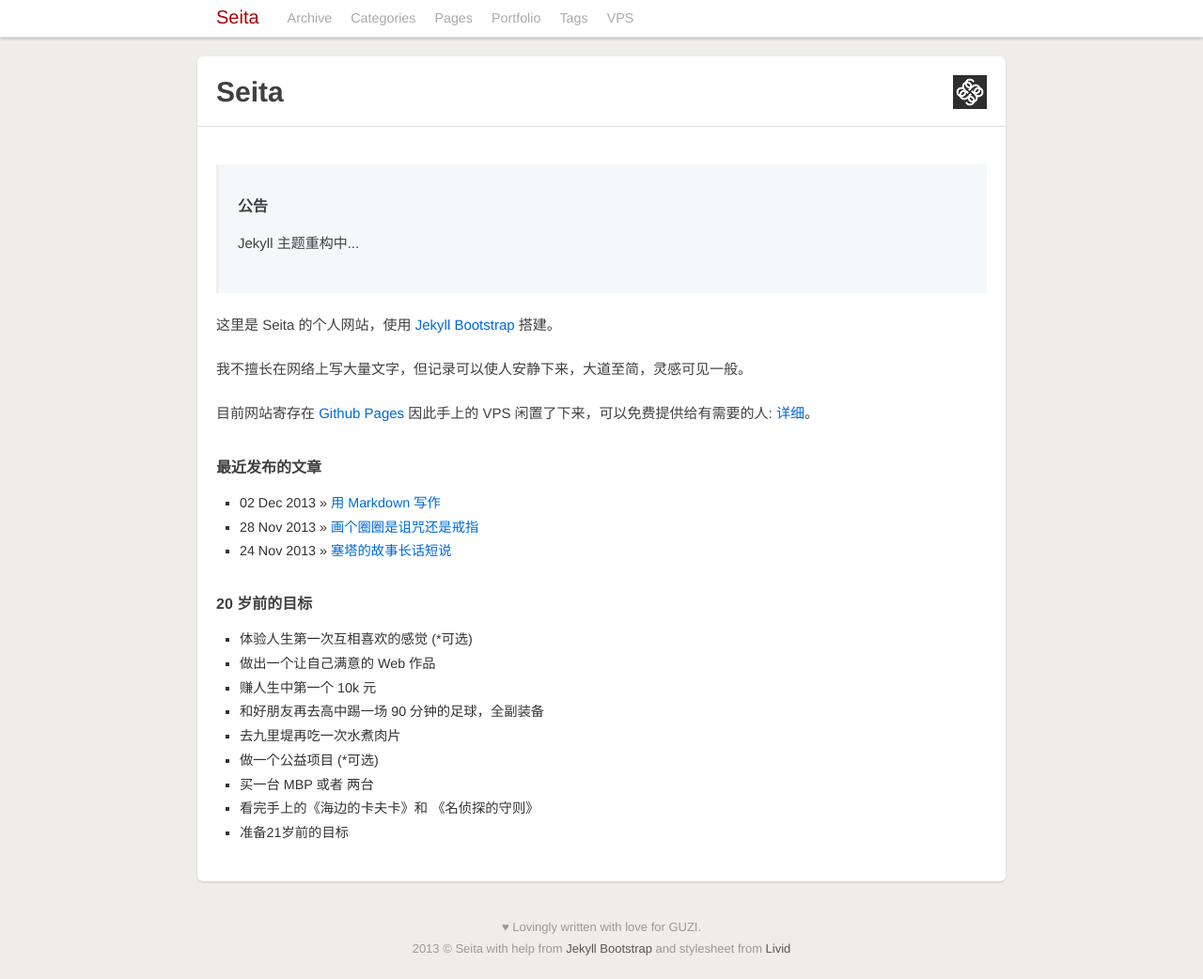
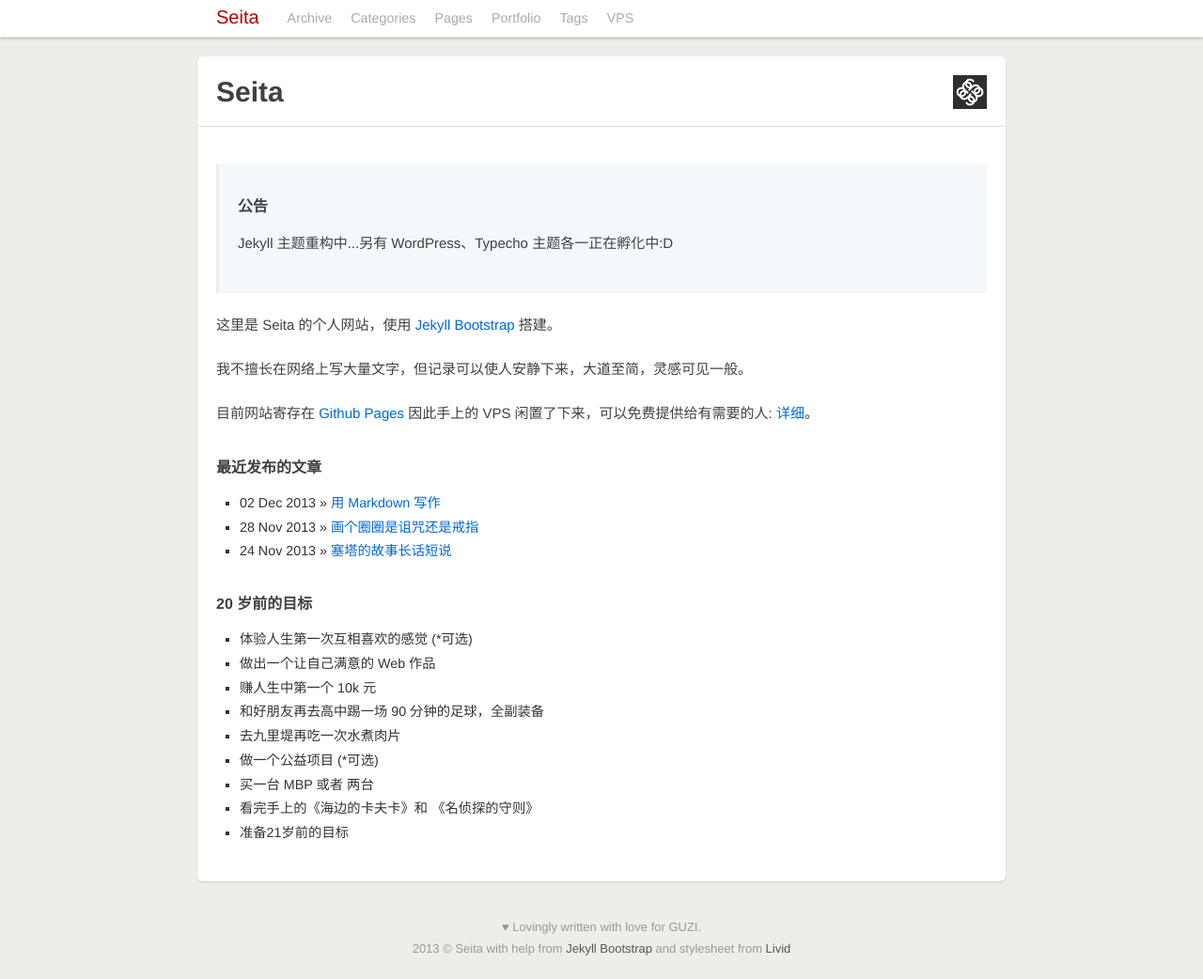
Before and after one commit to seitazen/seitazen.github.io, a Jekyll site: the page built from index.md, in a window 1280 px wide and 1042 px high. Shown: the whole window at 94% size. Built offline with Jekyll 4.4.1, drawn with Linux system fonts in a browser that asks for light colours; comment, search, counter and statistics services are not loaded.

Commit message:
Updated index.md

```diff
--- a/index.md
+++ b/index.md
@@ -9,7 +9,7 @@ published: true
 {% include JB/setup %}
 
 <div class="bs-callout bs-callout-info">
-<h4>公告</h4><p>Jekyll 主题重构中...</p>
+<h4>公告</h4><p>Jekyll 主题重构中...另有 WordPress、Typecho 主题各一正在孵化中:D</p>
 </div>
 
 这里是 Seita 的个人网站，使用 [Jekyll Bootstrap](http://jekyllbootstrap.com) 搭建。
```
